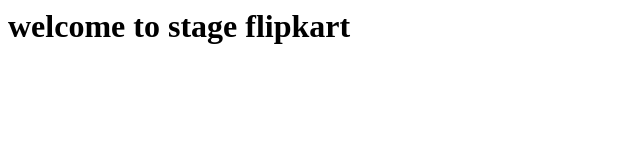
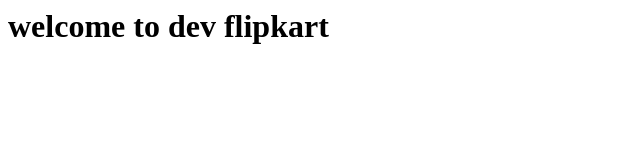
Before and after one commit to Ramakanth-Arumulla/Ram1, a plain HTML site: page index.html in a window 1280 px wide. Shown: the whole page, without its empty margins (0-640 px from the left). Drawn offline with Linux system fonts and the light colour scheme.

Commit message:
added new file to dev

```diff
--- a/index.html
+++ b/index.html
@@ -1 +1 @@
-<h1> welcome to stage flipkart </h1>
+<h1> welcome to dev  flipkart </h1>
```
